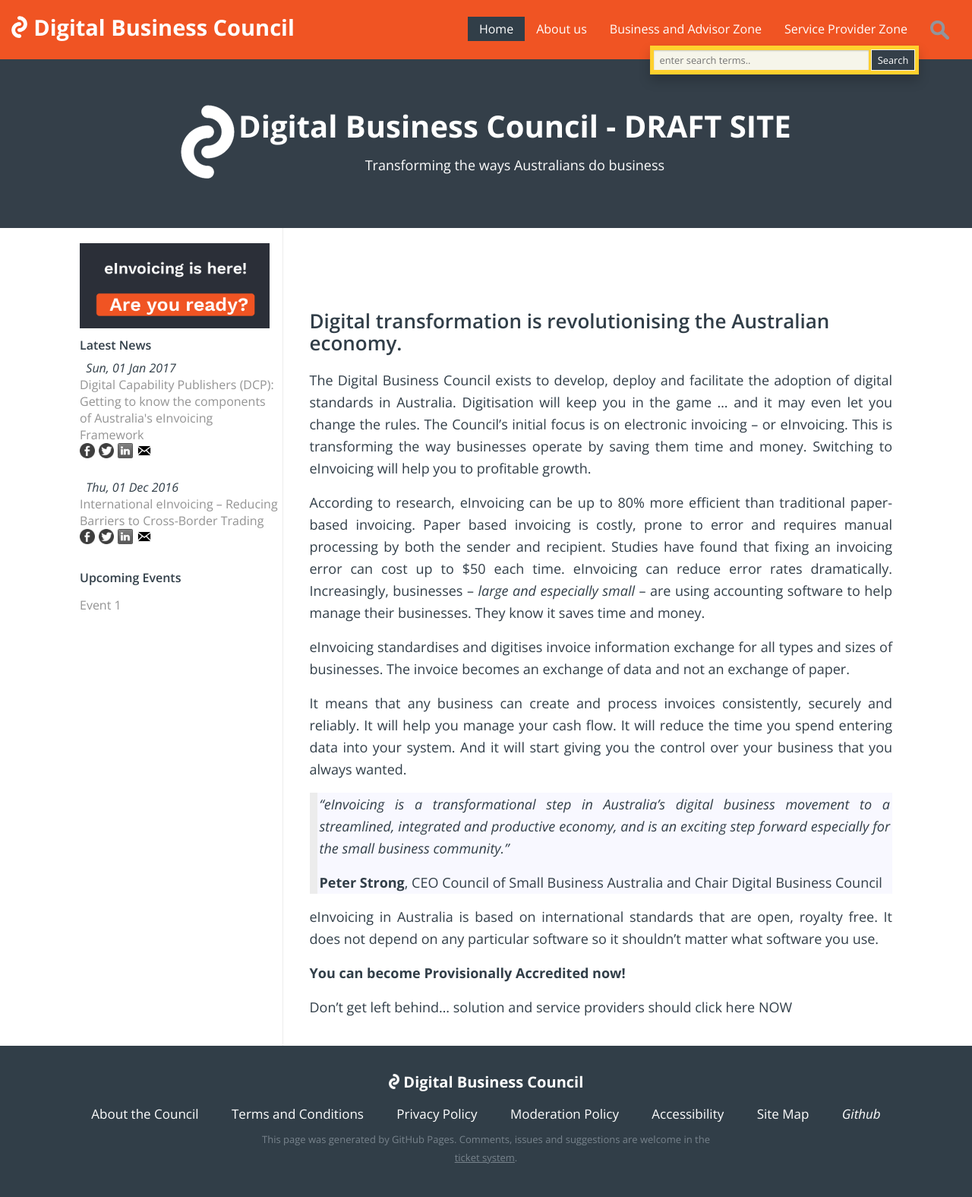
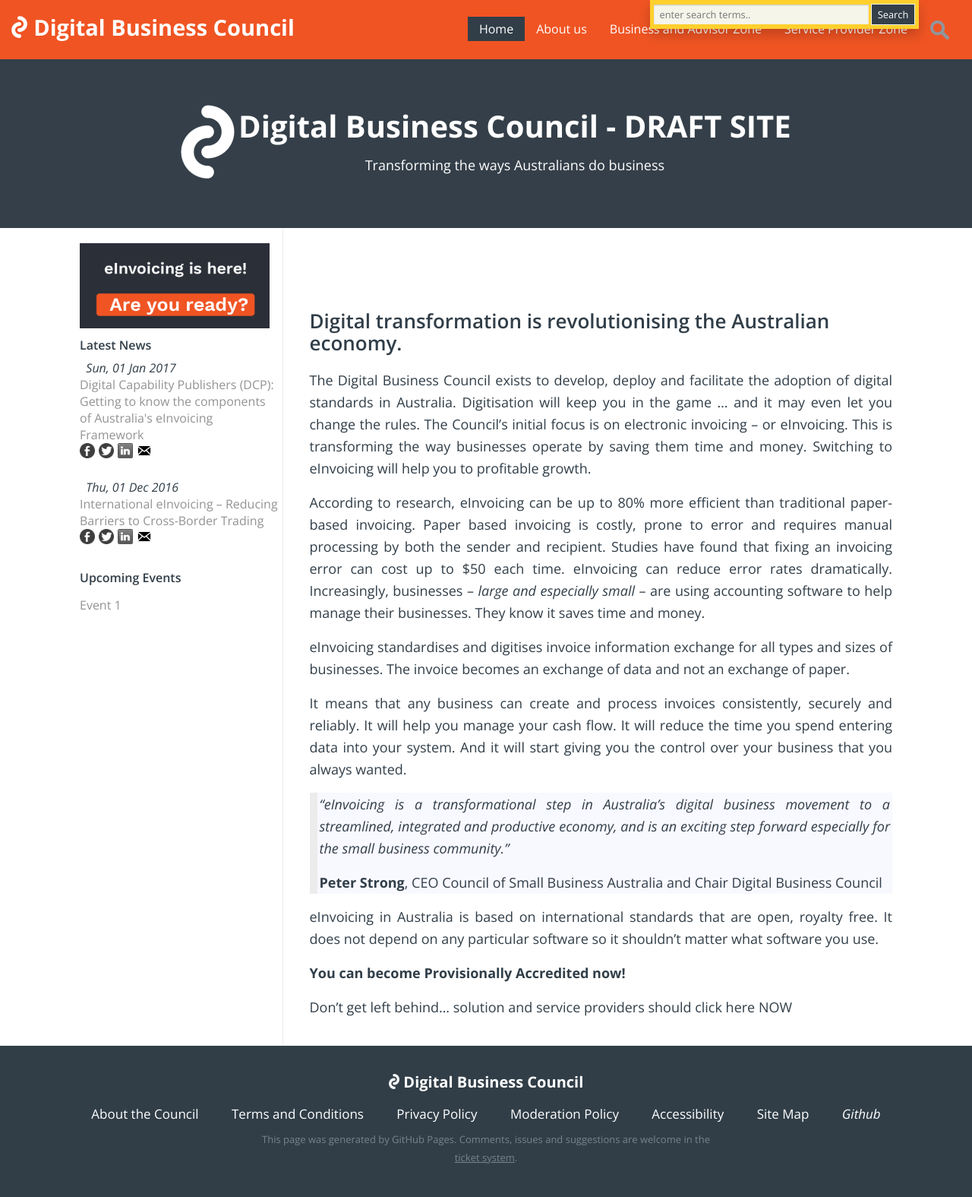
Before and after one commit to Digital-Business-Council/Digital-Business-Council.github.io, a Jekyll site: the page built from index.md, in a window 1280 px wide. Shown: the whole page at 76% size. Built offline with Jekyll 4.4.1, drawn with Linux system fonts in a browser that asks for light colours; our own code applies the rules of GitHub Pages for plain Markdown files.

Commit message:
Update _header.scss

```diff
--- a/_sass/_header.scss
+++ b/_sass/_header.scss
@@ -10,7 +10,7 @@
        float: right;
        position: absolute;
        right: 70px;
-       top: 60px;
+       top: 0px;
        min-width: 160px;
        box-shadow: 0px 8px 16px 0px rgba(0,0,0,0.2);
        z-index: 1;
@@ -38,6 +38,11 @@
          }
      }
   }
+
+  #searchBar.focus {
+    left: 60px;
+    transition: top 0.3s;
+}
 
   .logo{
     float: left;
```
